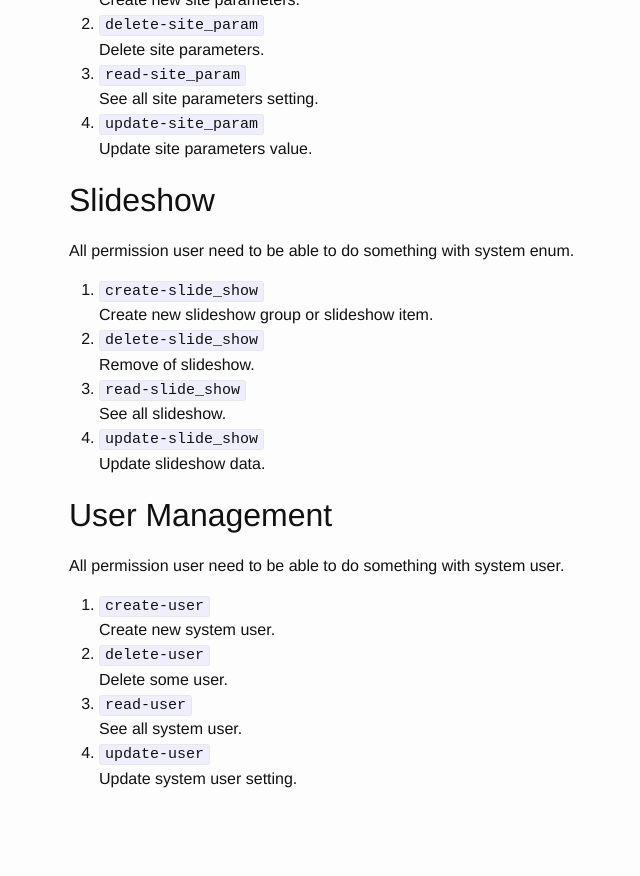
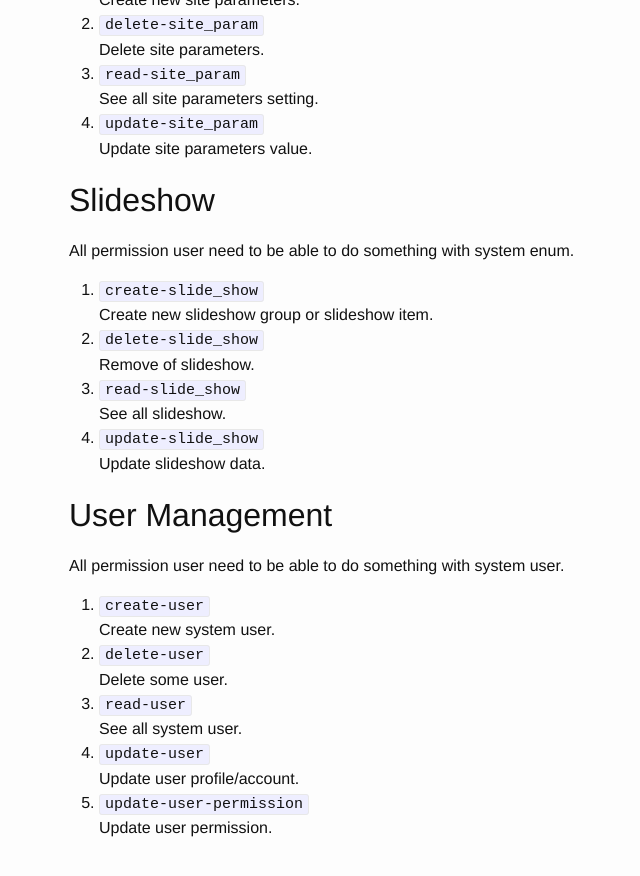
Before and after one commit to iqbalfn/admin, a Jekyll site: the page built from _posts/2016-02-11-user-permission.md, in a window 1280 px wide and 900 px high, scrolled down 2522 px. Shown: the top 876 px of the window, without its empty margins (201-841 px from the left). Built offline with Jekyll 4.4.1, drawn with Linux system fonts in a browser that asks for light colours; before the commit the page ends 3373 px from its top, so only the background shows below that.

Commit message:
Add new user permission

```diff
--- a/_posts/2016-02-11-user-permission.md
+++ b/_posts/2016-02-11-user-permission.md
@@ -142,4 +142,6 @@ Delete some user.
 3. `read-user`
 See all system user.
 4. `update-user`
-Update system user setting.
+Update user profile/account.
+5. `update-user-permission`
+Update user permission.
```
